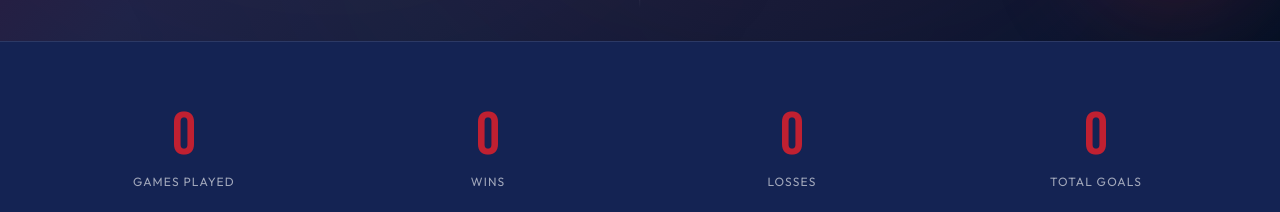
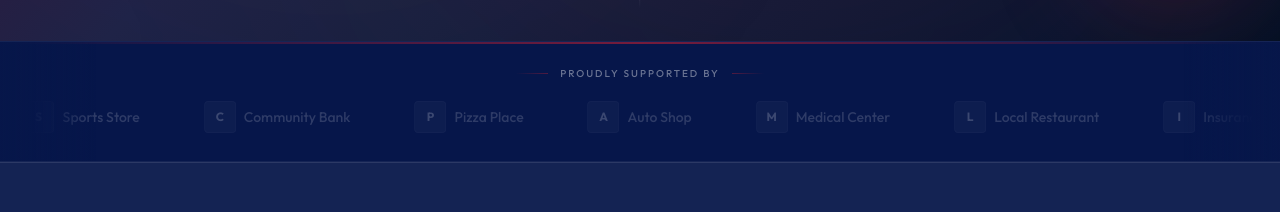
Before and after one commit to DrewDeMo/ShalerLacrosse, a React (Vite) app: page / in a window 1280 px wide. Shown: the part 819-1031 px from the top of the page. Built offline with nearby package versions, Linux system fonts and the light colour scheme; no server answers; the database is empty.

Commit message:
Stylking updates

```diff
--- a/src/App.jsx
+++ b/src/App.jsx
@@ -5,6 +5,7 @@ import Stats from './components/Stats';
 import Schedule from './components/Schedule';
 import Results from './components/Results';
 import Roster from './components/Roster';
+import Sponsors from './components/Sponsors';
 import CTA from './components/CTA';
 import Footer from './components/Footer';
 import AdminLayout from './components/admin/AdminLayout';
@@ -20,6 +21,7 @@ function HomePage() {
         <>
             <Header />
             <Hero />
+            <Sponsors />
             <Stats />
             <Schedule />
             <Results />
--- /dev/null
+++ b/src/components/Sponsors.jsx
@@ -0,0 +1,73 @@
+import { Swiper, SwiperSlide } from 'swiper/react';
+import { Autoplay } from 'swiper/modules';
+import 'swiper/css';
+
+// Placeholder sponsors - will be connected to admin later
+const sponsors = [
+    { id: 1, name: 'Local Business 1' },
+    { id: 2, name: 'Sports Store' },
+    { id: 3, name: 'Community Bank' },
+    { id: 4, name: 'Pizza Place' },
+    { id: 5, name: 'Auto Shop' },
+    { id: 6, name: 'Medical Center' },
+    { id: 7, name: 'Local Restaurant' },
+    { id: 8, name: 'Insurance Co' },
+];
+
+export default function Sponsors() {
+    return (
+        <div className="relative bg-navy/50 border-y border-white/[0.06] py-6 overflow-hidden">
+            {/* Red accent line at top */}
+            <div className="absolute top-0 left-0 right-0 h-[2px] bg-gradient-to-r from-transparent via-red to-transparent opacity-60" />
+
+            {/* Subtle gradient overlays for edge fade */}
+            <div className="absolute left-0 top-0 bottom-0 w-24 bg-gradient-to-r from-navy/80 to-transparent z-10 pointer-events-none" />
+            <div className="absolute right-0 top-0 bottom-0 w-24 bg-gradient-to-l from-navy/80 to-transparent z-10 pointer-events-none" />
+
+            <div className="max-w-7xl mx-auto px-6">
+                {/* Minimal header with red accent */}
+                <div className="flex items-center justify-center gap-3 mb-4">
+                    <div className="h-px w-8 bg-gradient-to-r from-transparent to-red/40" />
+                    <span className="text-[10px] uppercase tracking-[0.2em] text-white/40 font-medium">
+                        Proudly Supported By
+                    </span>
+                    <div className="h-px w-8 bg-gradient-to-l from-transparent to-red/40" />
+                </div>
+
+                {/* Auto-scrolling logo carousel */}
+                <Swiper
+                    modules={[Autoplay]}
+                    spaceBetween={48}
+                    slidesPerView="auto"
+                    loop={true}
+                    speed={4000}
+                    autoplay={{
+                        delay: 0,
+                        disableOnInteraction: false,
+                    }}
+                    allowTouchMove={false}
+                    className="sponsors-swiper"
+                >
+                    {/* Double the sponsors for seamless loop */}
+                    {[...sponsors, ...sponsors].map((sponsor, index) => (
+                        <SwiperSlide key={`${sponsor.id}-${index}`} className="!w-auto">
+                            <div className="flex items-center justify-center h-10 px-2 group cursor-default">
+                                {/* Placeholder logo box - replace with actual images later */}
+                                <div className="flex items-center gap-2 opacity-40 hover:opacity-70 transition-opacity duration-300">
+                                    <div className="w-8 h-8 rounded bg-white/[0.08] border border-white/[0.06] flex items-center justify-center">
+                                        <span className="text-white/50 text-xs font-bold">
+                                            {sponsor.name.charAt(0)}
+                                        </span>
+                                    </div>
+                                    <span className="text-white/40 text-sm font-medium whitespace-nowrap">
+                                        {sponsor.name}
+                                    </span>
+                                </div>
+                            </div>
+                        </SwiperSlide>
+                    ))}
+                </Swiper>
+            </div>
+        </div>
+    );
+}
--- a/src/index.css
+++ b/src/index.css
@@ -159,3 +159,13 @@ select option {
     opacity: 0.3 !important;
     cursor: not-allowed !important;
 }
+
+/* Sponsors Swiper - Smooth continuous scroll */
+.sponsors-swiper {
+    mask-image: linear-gradient(to right, transparent, black 5%, black 95%, transparent);
+    -webkit-mask-image: linear-gradient(to right, transparent, black 5%, black 95%, transparent);
+}
+
+.sponsors-swiper .swiper-wrapper {
+    transition-timing-function: linear !important;
+}
```
